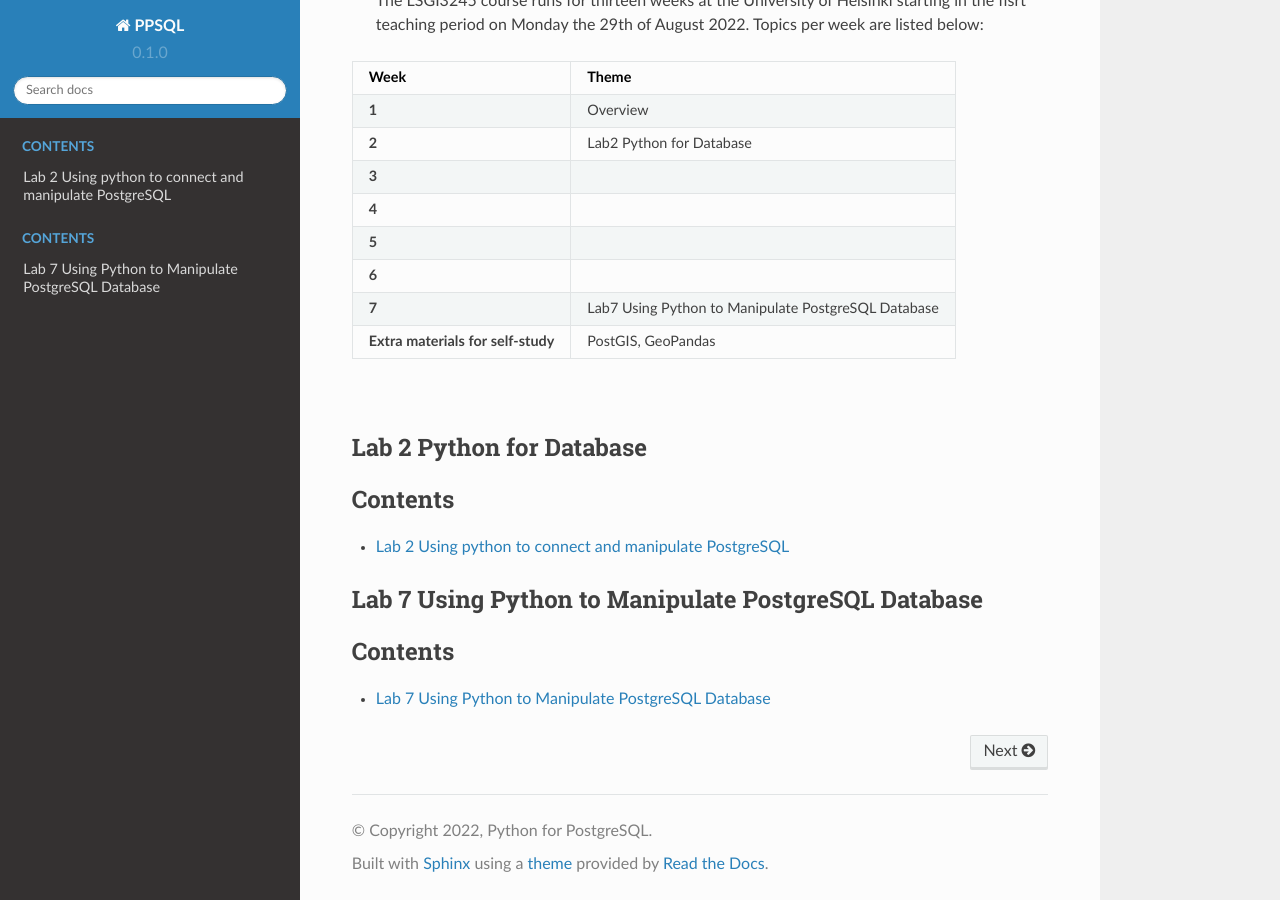
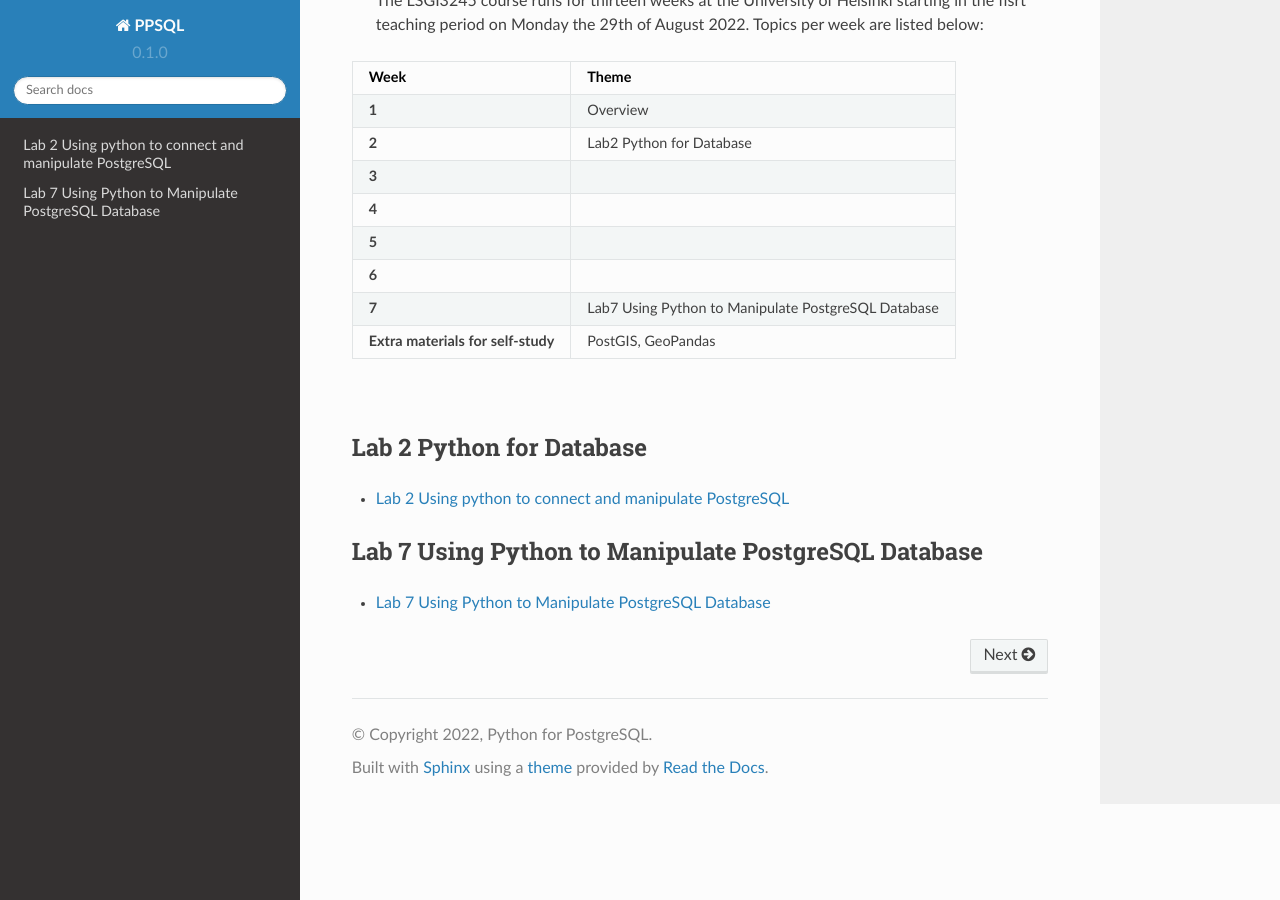
Before and after one commit to lc06/python_for_postgresql, a Sphinx documentation site: the page built from docs/source/index.rst, in a window 1280 px wide and 900 px high, scrolled down 576 px. Built offline with Sphinx 7.4.7 and the Read the Docs theme 2.0.0, drawn with Linux system fonts in a browser that asks for light colours.

Commit message:
remove the content caption

```diff
--- a/docs/source/index.rst
+++ b/docs/source/index.rst
@@ -62,7 +62,6 @@ Lab 2 Python for Database
 
 .. toctree::
    :maxdepth: 1
-   :caption: Contents
 
    notebooks/Lab2 Python for Database
 
@@ -71,6 +70,5 @@ Lab 7 Using Python to Manipulate PostgreSQL Database
 
 .. toctree::
    :maxdepth: 1
-   :caption: Contents
 
    notebooks/Lab7 Using Python to Manipulate PostgreSQL Database
```
